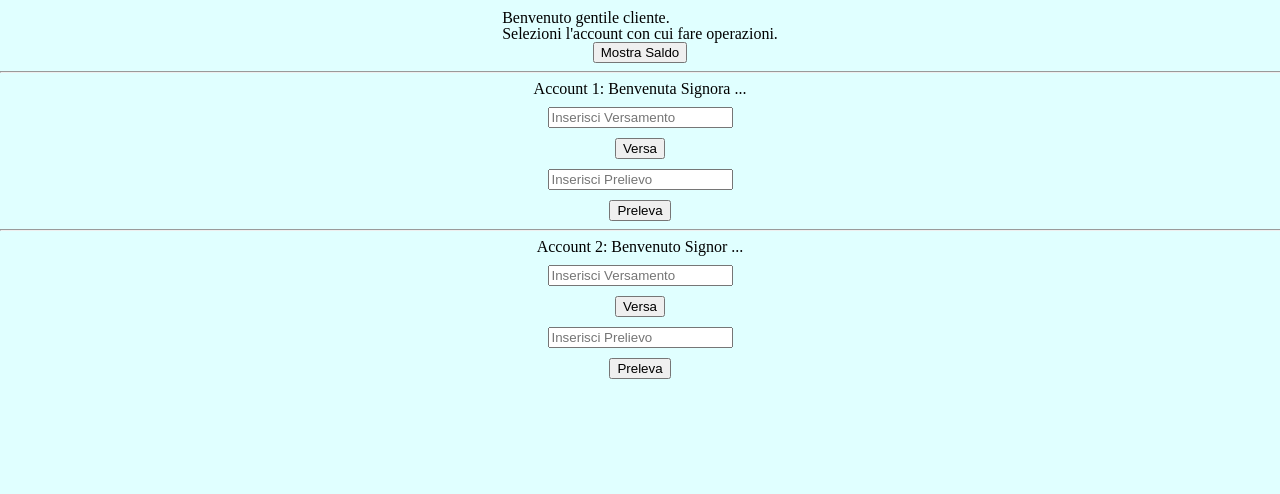
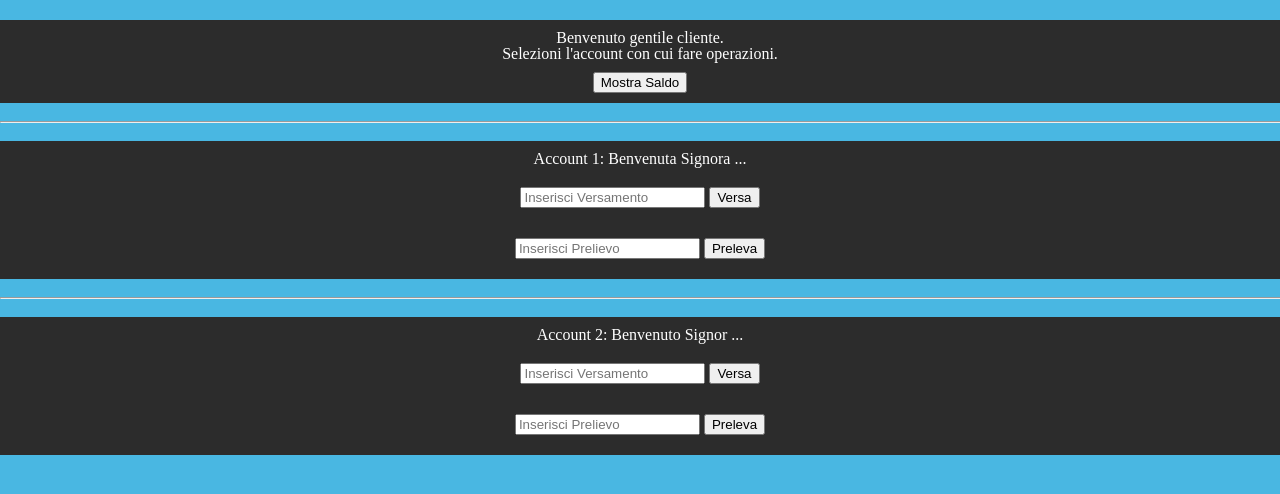
Before and after one commit to GianlucaGallone/Exercise--S9-L2--TypeScript, a plain HTML site: page index.html in a window 1280 px wide. Drawn offline with Linux system fonts and the light colour scheme.

Commit message:
final commit

```diff
--- a/assets/css/style.css
+++ b/assets/css/style.css
@@ -1,15 +1,16 @@
 body {
-    background-color: lightcyan;
+    background-color: rgb(73, 183, 226);
 }
 
 .container {
     display: flex;
     flex-direction: column;
-    align-items: center;
+    text-align: center;
 }
-body > button, input, div {
+body > button, input, div, p {
     margin: 10px 0;
 }
-#scoreCont p {
-    margin-bottom: 10px;
+.welcome, .account-1, .account-2 {
+    background-color: #2c2c2c;
+    color: white;
 }
--- a/index.html
+++ b/index.html
@@ -13,14 +13,16 @@
 </head>
 <body>
     <div class="container">
+        <div class="welcome">
             <p>Benvenuto gentile cliente. <br>Selezioni l'account con cui fare operazioni.</p>
             <button type="button" name="click_saldo">Mostra Saldo</button>
             <p name="saldo"></p>
             <p name="transaction"></p>
+        </div>
+        <hr width="100%">
 
-        <hr width="100%">
+        <div class="account-1">
             <!-- Account Mother -->
-
             <p>Account 1: Benvenuta Signora ...</p>
             <input type="input" name="versa" placeholder="Inserisci Versamento">
             <button type="button" name="click_versa" onclick="versaMother()">Versa</button>
@@ -29,10 +31,11 @@
             <input type="input" name="preleva" placeholder="Inserisci Prelievo">
             <button type="button" name="click_preleva" onclick="prelevaMother()">Preleva</button>
             <p name="preleva"></p>
+        </div>
+        <hr width="100%">
 
-        <hr width="100%">
+        <div class="account-2">
             <!-- Account Son -->
-
             <p>Account 2: Benvenuto Signor ...</p>
             <input type="input" name="versaSon" placeholder="Inserisci Versamento">
             <button type="button" name="versaSon" onclick="versaSon()">Versa</button>
@@ -41,7 +44,7 @@
             <input type="input" name="prelevaSon" placeholder="Inserisci Prelievo">
             <button type="button" name="prelevaSon" onclick="prelevaSon()">Preleva</button>
             <p name="prelevaSon"></p>
-
+        </div>
     </div>
 
     <script src="assets/js/script.js"></script>
```
Lines whose indentation alone changed are shown as unchanged.
